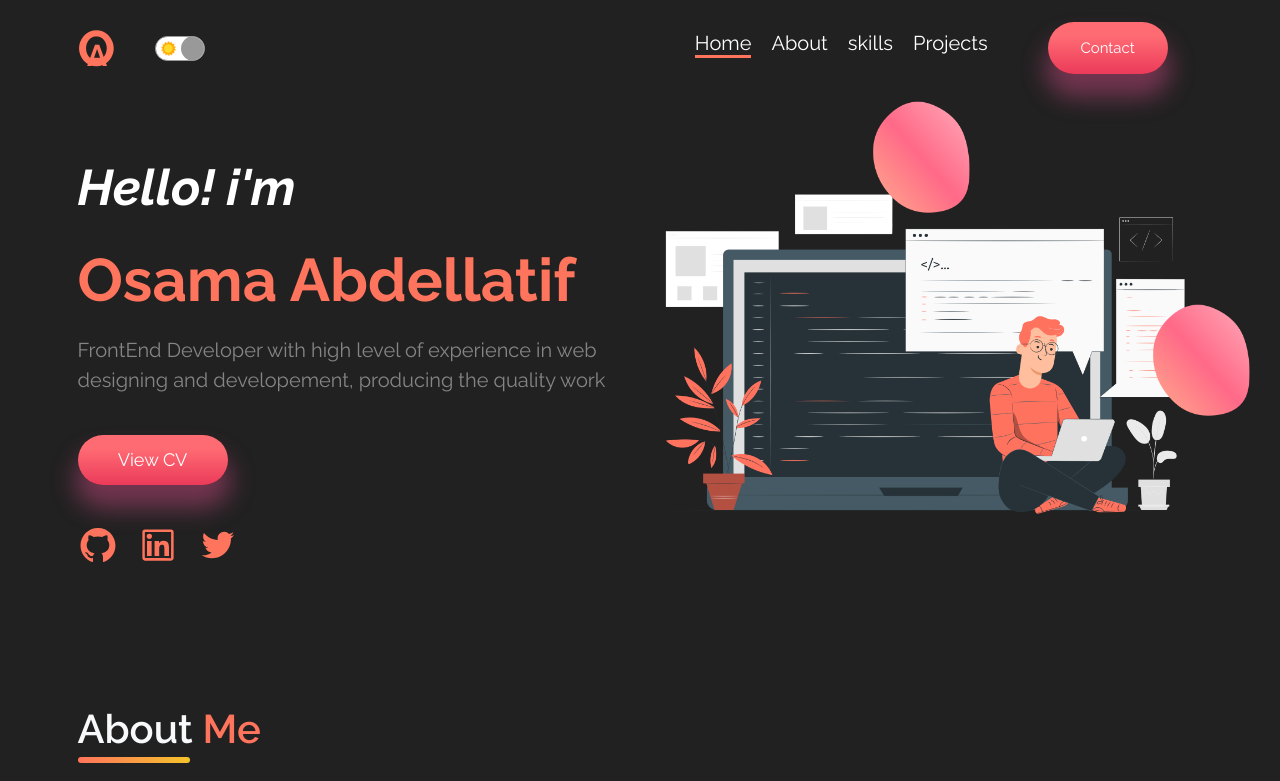
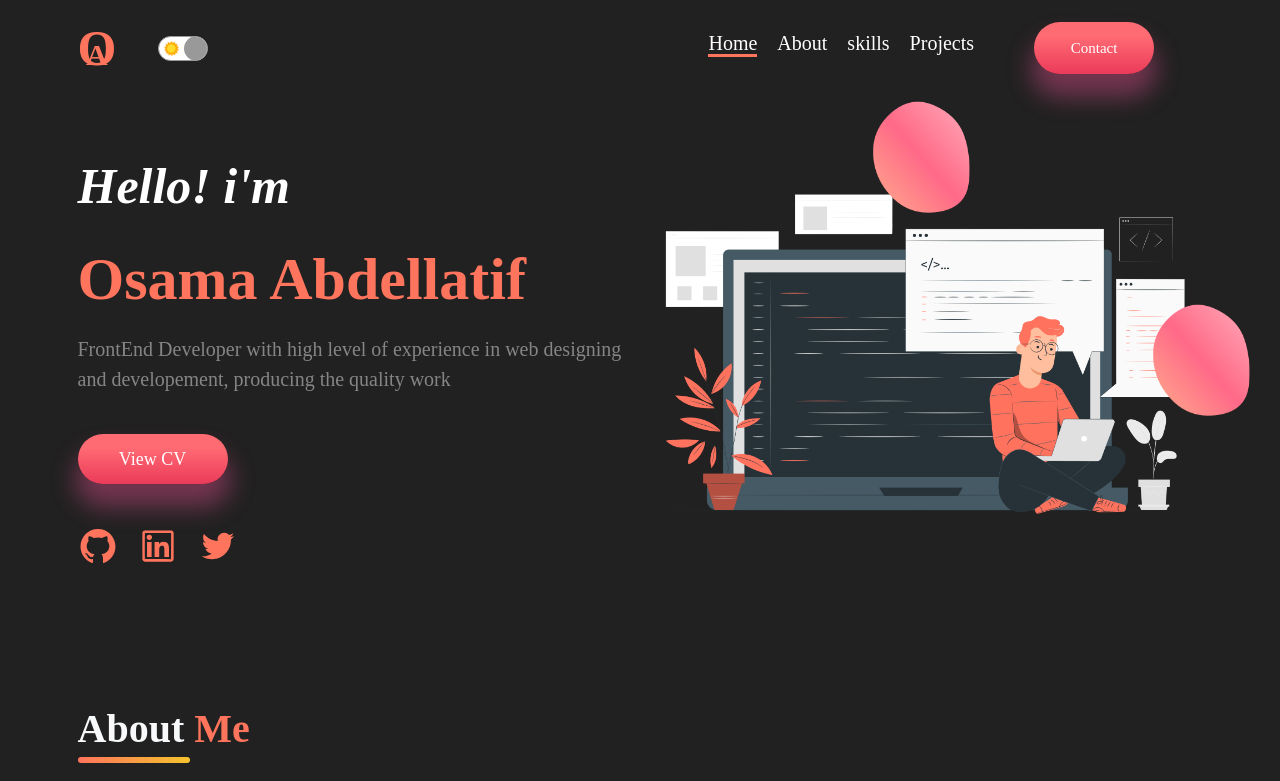
Before and after one commit to OsamaAbdellateef/OsamaAbdellatef, a React (Create React App) app: page / in a window 1280 px wide. Shown: the top 781 px of the page. Built offline with nearby package versions, Linux system fonts and the light colour scheme.

Commit message:
fixing fonts

```diff
--- a/src/App.css
+++ b/src/App.css
@@ -2,7 +2,8 @@
   padding: 0;
   margin: 0;
   box-sizing: border-box;
-  font-family: "Raleway";
+  /* font-family: ""; */
+  font-family: cursive;
 }
 
 :root {
@@ -33,6 +34,7 @@
 /* utilities */
 .shadow-sm {
   box-shadow: 0 0 5px 1px rgb(224, 224, 224);
+  /* font-family: cursive; */
 }
 
 .shadow-md {
--- a/src/components/Intro/intro.style.css
+++ b/src/components/Intro/intro.style.css
@@ -22,7 +22,7 @@
 }
 
 .intro-name > span {
-  font-family: "Raleway";
+  /* font-family: "Raleway"; */
 }
 
 .intro-name > :nth-child(1),
--- a/src/index.css
+++ /dev/null
@@ -1,3 +0,0 @@
-* {
-  font-family: "Raleway";
-}
--- a/src/index.js
+++ b/src/index.js
@@ -3,7 +3,7 @@ import ReactDOM from "react-dom";
 import App from "./App";
 import "bootstrap/dist/css/bootstrap.min.css";
 import ThemeContextProvider from "./themeContext";
-import "./index.css";
+// import "./index.css";
 import "@fontsource/open-sans";
 import "@fontsource/raleway";
 
```
